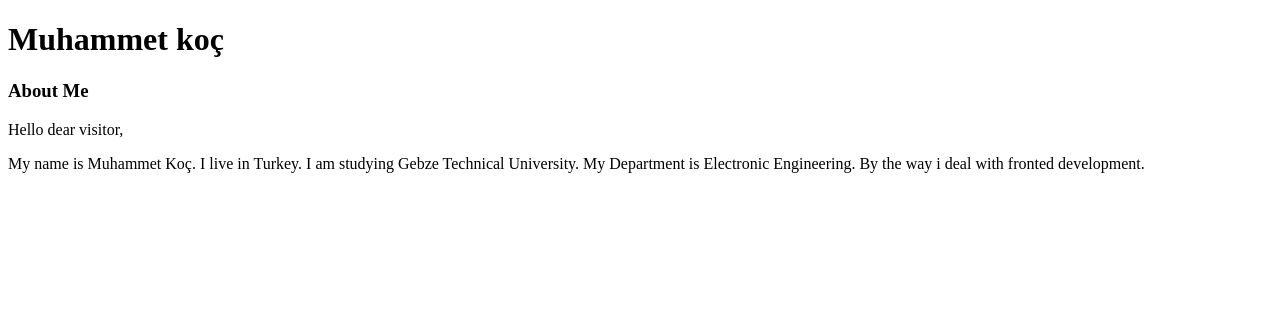
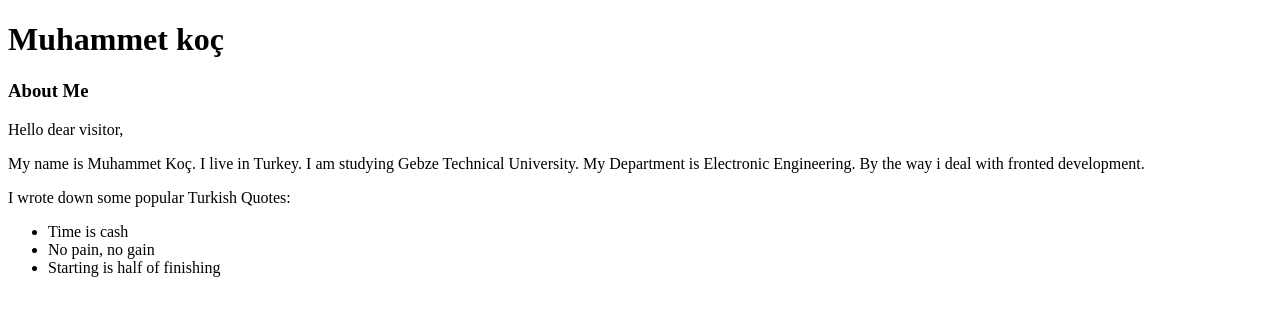
Before and after one commit to mhmmtkc/only-html, a plain HTML site: page index.html in a window 1280 px wide. Drawn offline with Linux system fonts and the light colour scheme.

Commit message:
Update index.html

```diff
--- a/index.html
+++ b/index.html
@@ -14,6 +14,12 @@
     <p>Hello dear visitor,</p>
     <p>My name is Muhammet Koç. I live in Turkey. I am studying Gebze Technical University. My Department is Electronic
         Engineering. By the way i deal with fronted development. </p>
+    <p>I wrote down some popular Turkish Quotes:</p>
+    <ul>
+        <li>Time is cash</li>
+        <li>No pain, no gain</li>
+        <li>Starting is half of finishing</li>
+    </ul>
 </body>
 
 </html>
```
